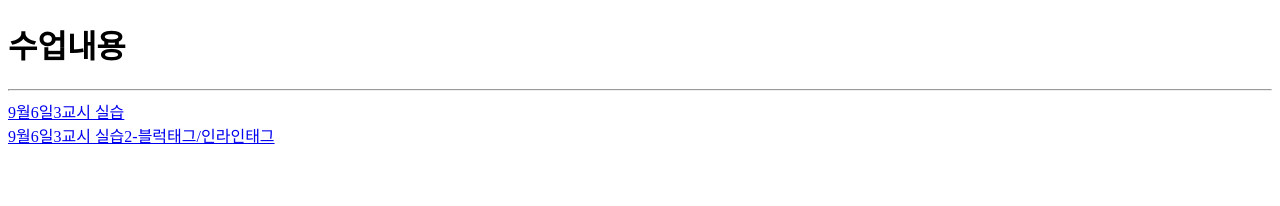
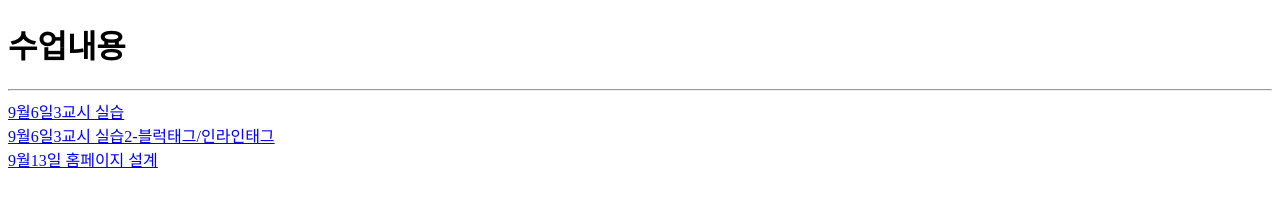
Before and after one commit to hssh1224/aabb, a plain HTML site: page index.html in a window 1280 px wide. Drawn offline with Linux system fonts and the light colour scheme.

Commit message:
9월 13일 수정

```diff
--- a/index.html
+++ b/index.html
@@ -12,7 +12,8 @@
     <hr>
 
     <a href="9월6일3교시.html">9월6일3교시 실습</a> <br>
-    <a href="9월6일3교시2.html">9월6일3교시 실습2-블럭태그/인라인태그</a>
+    <a href="9월6일3교시2.html">9월6일3교시 실습2-블럭태그/인라인태그</a><br>
+    <a href="9월13일.html">9월13일 홈페이지 설계</a>
 
 </body>
 </html>
```
